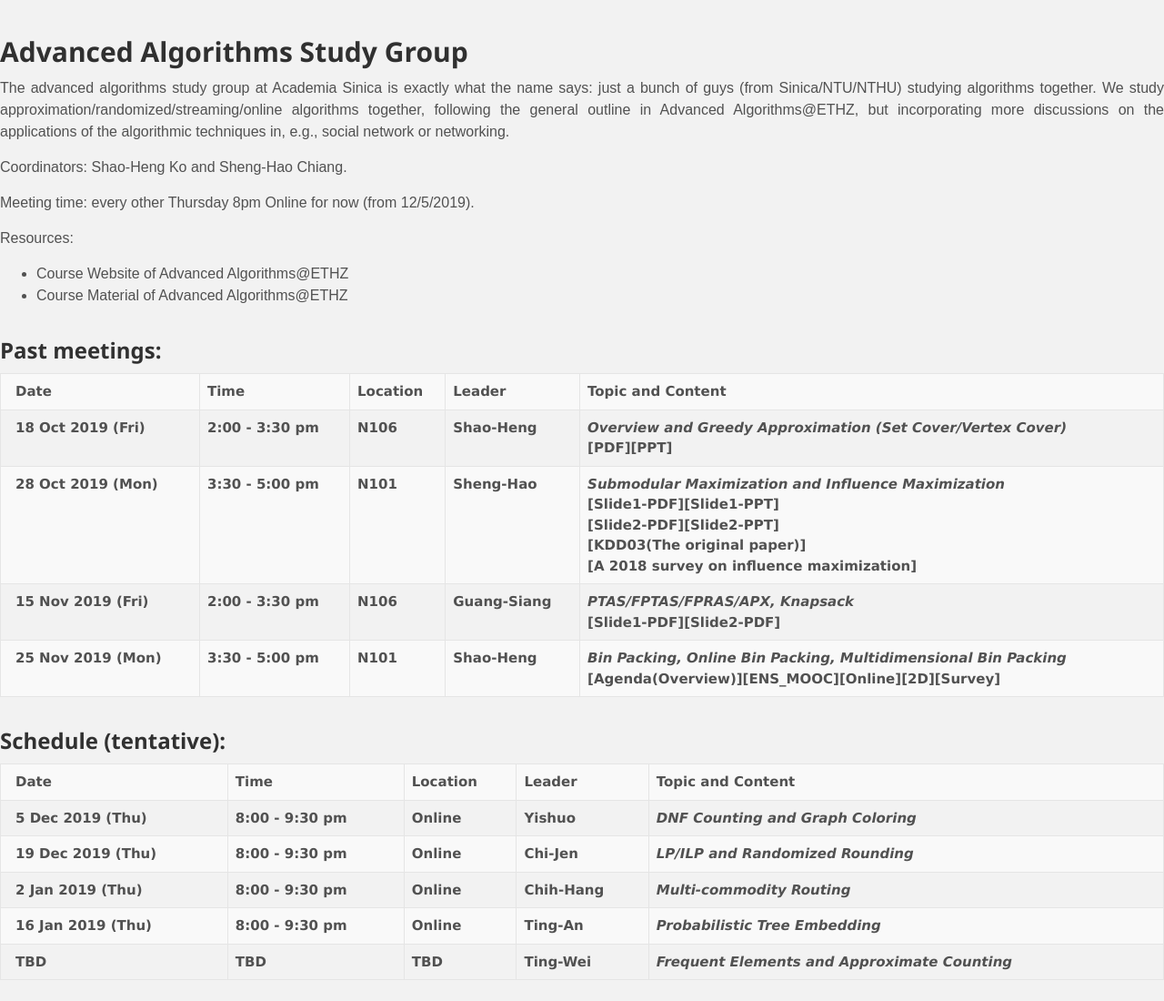
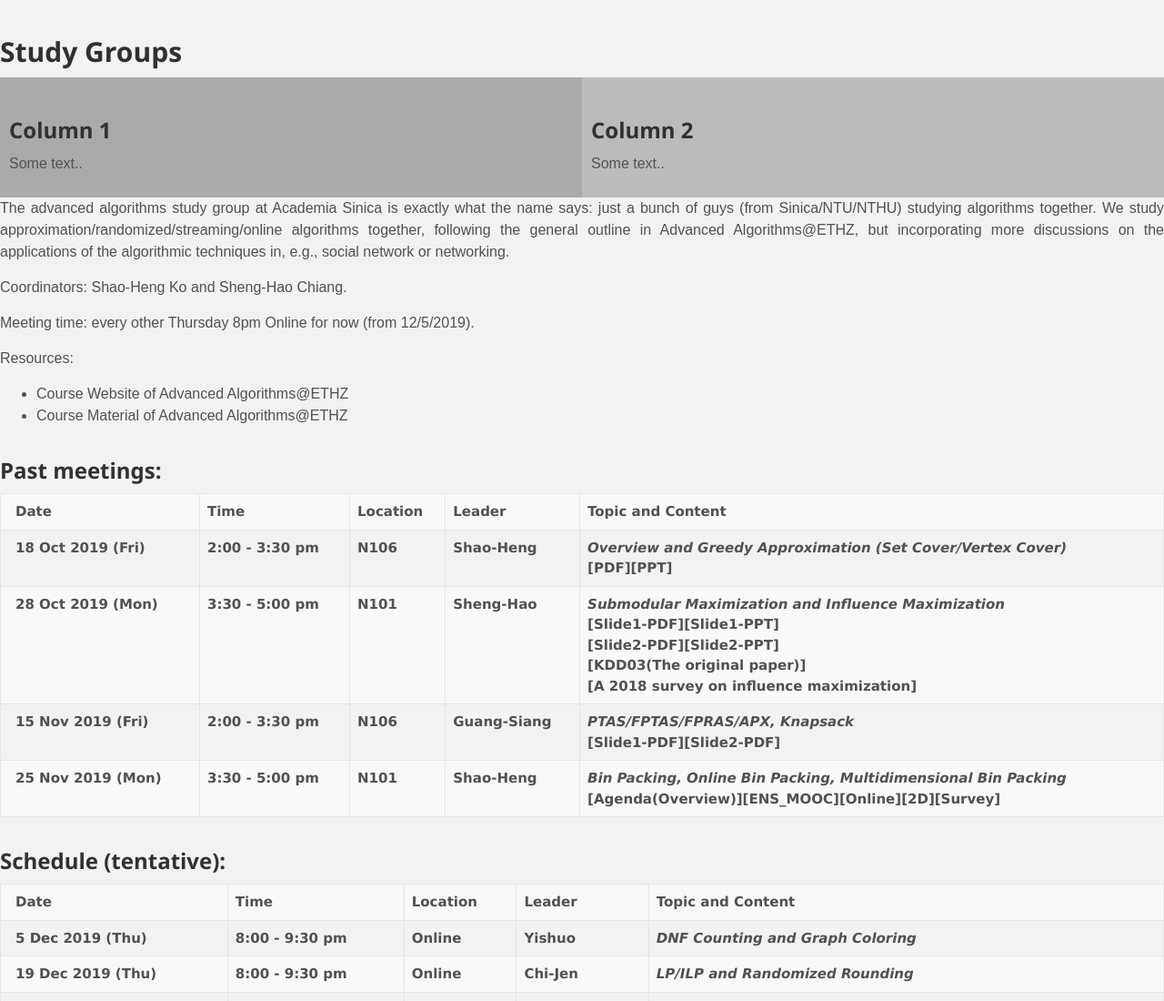
Before and after one commit to shaohengko/old-website-backup, a plain HTML site: page studygroup/index.html in a window 1280 px wide. Shown: the top 1100 px of the page at 91% size. Drawn offline with nearby package versions, Linux system fonts and the light colour scheme; some packages are replaced by stand-ins of ours; a script that the page names is missing.

Commit message:
update study group

```diff
--- a/studygroup/index.html
+++ b/studygroup/index.html
@@ -26,6 +26,8 @@
   <link rel="stylesheet" href="https://www.w3schools.com/lib/w3.css">
   <link rel="stylesheet" href="/public/css/color.css">
   <link rel="stylesheet" href="/public/css/colorbox.css">
+
+
 
 
   <!-- JS -->
@@ -96,6 +98,24 @@
   .tooltip:hover .tooltiptext {
       visibility: visible;
   }
+
+* {
+  box-sizing: border-box;
+}
+
+/* Create two equal columns that floats next to each other */
+.column {
+  float: left;
+  width: 50%;
+  padding: 10px;
+}
+
+/* Clear floats after the columns */
+.row:after {
+  content: "";
+  display: table;
+  clear: both;
+}
   </style>
 
 </head>
@@ -103,7 +123,20 @@
   <body  class="theme-base-0e">
 
 <div class="page">
-  <h1 class="page-title">Advanced Algorithms Study Group</h1>
+  <h1 class="page-title">Study Groups</h1>
+
+<div class="row">
+  <div class="column" style="background-color:#aaa;">
+    <h2>Column 1</h2>
+    <p>Some text..</p>
+  </div>
+  <div class="column" style="background-color:#bbb;">
+    <h2>Column 2</h2>
+    <p>Some text..</p>
+  </div>
+</div>
+
+
 
 <p>The advanced algorithms study group at Academia Sinica is exactly what the name says: just a bunch of guys (from Sinica/NTU/NTHU) studying algorithms together. We study approximation/randomized/streaming/online algorithms together, following the general outline in <a href="https://people.inf.ethz.ch/gmohsen/AA19/" target="_blank">Advanced Algorithms@ETHZ</a>, but incorporating more discussions on the applications of the algorithmic techniques in, e.g., social network or networking.</p>
 
```
